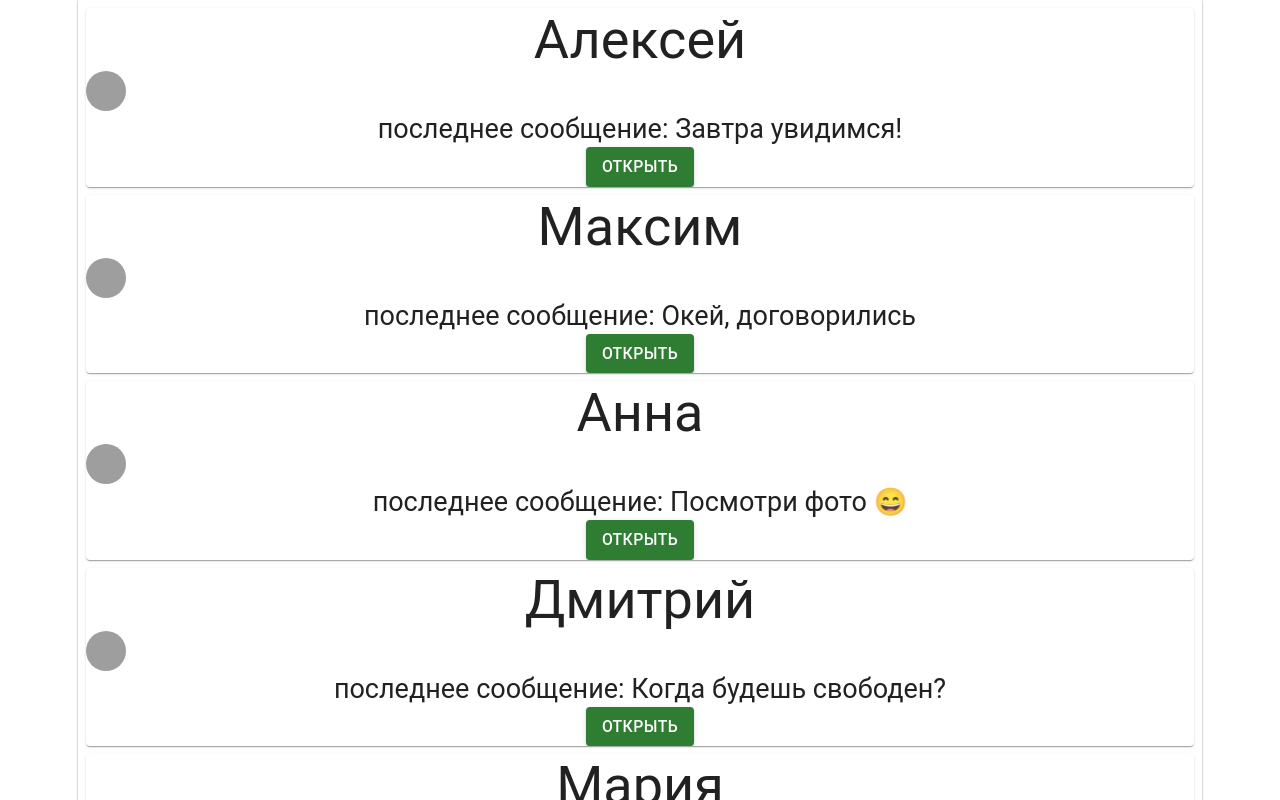
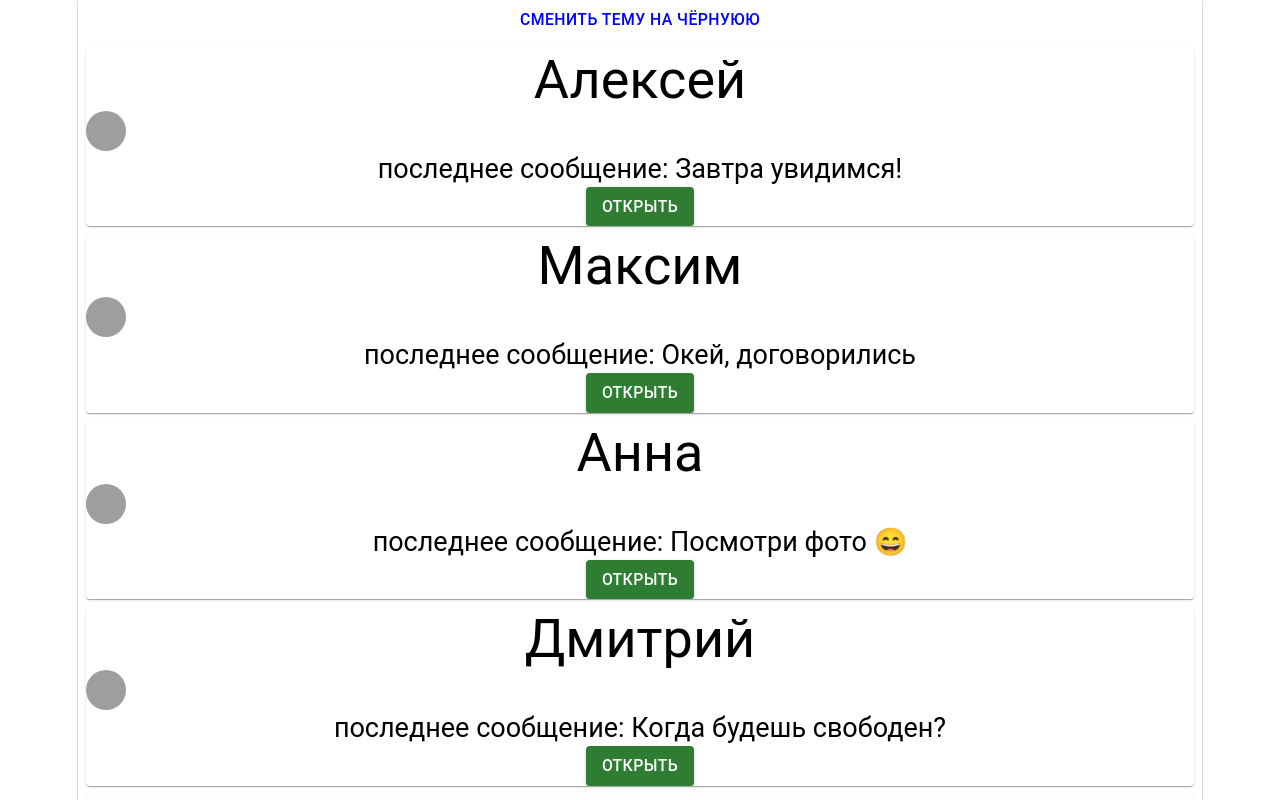
Before and after one commit to Kirill8224/messenger, a React (Vite) app: page / in a window 1280 px wide. Shown: the top 800 px of the page. Built offline with nearby package versions, Linux system fonts and the light colour scheme; grey boxes are pictures that could not be loaded.

Commit message:
add changeTheme

```diff
--- a/src/UI/Chat.tsx
+++ b/src/UI/Chat.tsx
@@ -8,13 +8,14 @@ import { useAppSelector} from "../bbl/hooks";
 export const ChatUI= (ChatPrivate: Chatuitupe)=>{
     const [selectedChat, setSelectedChat]= useState<number>(0)
     const MessengerState= useAppSelector((state)=>state.messager)
+    const colorTheme= MessengerState.theme === 'black' ? 'white' : 'black'
     if(selectedChat != 0){
-        return<Messages selectedChat= {selectedChat} MessengerState= {MessengerState} setSelectedChat= {setSelectedChat}/>
+        return<Messages selectedChat= {selectedChat} setSelectedChat= {setSelectedChat}/>
     }
     return(
-        <Card key= {ChatPrivate.ChatPrivate.id} sx={{m: 1}}>
-            <Typography variant="h3">{ChatPrivate.ChatPrivate.name}</Typography>
+        <Card sx={{m: 1, color: colorTheme, backgroundColor: MessengerState.theme}} key= {ChatPrivate.ChatPrivate.id}>
+            <Typography sx={{color: colorTheme}} variant="h3">{ChatPrivate.ChatPrivate.name}</Typography>
             <Avatar alt="аватарка" src= 'https://encrypted-tbn0.gstatic.com/images?q=tbn:ANd9GcSn3HZcl3QtGiRcHw38m1_t0I9VXGpuhJekcTsNo3KjFGT1pm4AU2fsrLy0&s=10'></Avatar>
             <Typography variant="h5">последнее сообщение: {ChatPrivate.ChatPrivate.lastMessage}</Typography>
-            <Button color="success" onClick={()=>{setSelectedChat(ChatPrivate.ChatPrivate.id)}} variant="contained">открыть</Button>
+            <Button  color="success" onClick={()=>{setSelectedChat(ChatPrivate.ChatPrivate.id)}} variant="contained">открыть</Button>
         </Card>)}
--- a/src/UI/Messages.tsx
+++ b/src/UI/Messages.tsx
@@ -3,17 +3,18 @@ import type {MessagesType } from "../bbl/dal";
 import { useState } from "react";
 import { CreateMessage, DeleteMessage} from "../bbl/messagesSlise";
 import { UpdateMessageUI } from "./UpdateMessageUI";
-import { useAppDispatch } from "../bbl/hooks";
+import { useAppDispatch, useAppSelector } from "../bbl/hooks";
 
 
-export const Messages = ({selectedChat, MessengerState, setSelectedChat}: MessagesType)=>{
+export const Messages = ({selectedChat, setSelectedChat}: MessagesType)=>{
     const dispatch= useAppDispatch()
     const [newMessage, setNewMessage]= useState<string>('')
-    const Messages= MessengerState.messages.filter((message)=>message.chatId === selectedChat)
+    const MessengerState= useAppSelector((state)=>state.messager)
+    const colorTheme= MessengerState.theme === 'black' ? 'white' : 'black'
     return(<Card>
         <Button onClick={()=>{setSelectedChat(0)}} variant="contained">назад</Button>
-        {Messages.map((message, index)=>(
-            <Card key={index} sx={message.isMine ? {m: 1, backgroundColor: '#b8e5ff'} : {m: 1, backgroundColor: 'white'}}>
+        {MessengerState.messages.map((message, index)=>(
+            <Card key={index} sx={message.isMine ? {m: 1, backgroundColor: '#b8e5ff'} : {m: 1, backgroundColor: MessengerState.theme, color: colorTheme}}>
                 <Typography>{message.timestamp}: {message.text}</Typography>
                 <Button color="error" onClick={()=>{dispatch(DeleteMessage(message.id))}}>удалить</Button>
                 <UpdateMessageUI message= {message}/>
--- a/src/UI/chats.tsx
+++ b/src/UI/chats.tsx
@@ -1,10 +1,16 @@
-import { useSelector } from "react-redux";
-import type { RootState } from "../bbl/store";
+import { useAppDispatch, useAppSelector } from "../bbl/hooks";
+import { changeTheme } from "../bbl/messagesSlise";
+import { Button} from "@mui/material";
 import { ChatUI } from "./Chat";
 
 export const Chats= ()=>{
-    const MessengerState= useSelector((state: RootState)=>state.messager)
+    const MessengerState= useAppSelector((state)=>state.messager)
+    const dispatch= useAppDispatch()
+    const colorTheme= MessengerState.theme === 'black' ? 'white' : 'blue'
     return(
-        MessengerState.chats.map((chat)=>(
-        <ChatUI key= {chat.id} ChatPrivate= {chat}/>)))
+        <div style={{backgroundColor: MessengerState.theme}}>
+        <Button sx={{color: colorTheme}} onClick={()=>{dispatch(changeTheme())}}>сменить тему на {MessengerState.theme === 'white' ? 'чёрнуюю' : 'белую'}</Button>
+        {MessengerState.chats.map((chat)=>(
+        <ChatUI key= {chat.id} ChatPrivate= {chat}/>))}
+        </div>)
 }
--- a/src/bbl/dal.ts
+++ b/src/bbl/dal.ts
@@ -1,9 +1,9 @@
-import type { RootState } from "../bbl/store";
+
 export type StateType={
+    theme: 'white' | 'black',
     chats: Chat[],
     messages: Message[]
 }
-
 export type Chat= {
     id: number,
     name: string,
@@ -24,13 +24,13 @@ export type Chatuitupe= {
 }
 export type MessagesType= {
     selectedChat: number,
-    MessengerState: RootState['messager'],
     setSelectedChat: (id: number) => void
 }
 
 
 
 export const initialState: StateType ={
+    theme: 'white',
     chats: [
         {
         id: 1,
--- a/src/bbl/messagesSlise.ts
+++ b/src/bbl/messagesSlise.ts
@@ -52,8 +52,17 @@ const messagerReducer= createSlice({
                 messageUpdate.text= action.payload.text
             }
 
+        },
+        changeTheme: (state: StateType,)=>{
+            console.log(state.theme)
+            if(state.theme === 'white'){
+                 state.theme = 'black'
+            }
+            else{
+                state.theme = 'white'
+            }
         }
     }
 })
-export const {CreateMessage, DeleteMessage, UpdateMessage}= messagerReducer.actions
+export const {CreateMessage, DeleteMessage, UpdateMessage, changeTheme}= messagerReducer.actions
 export default messagerReducer.reducer
```
